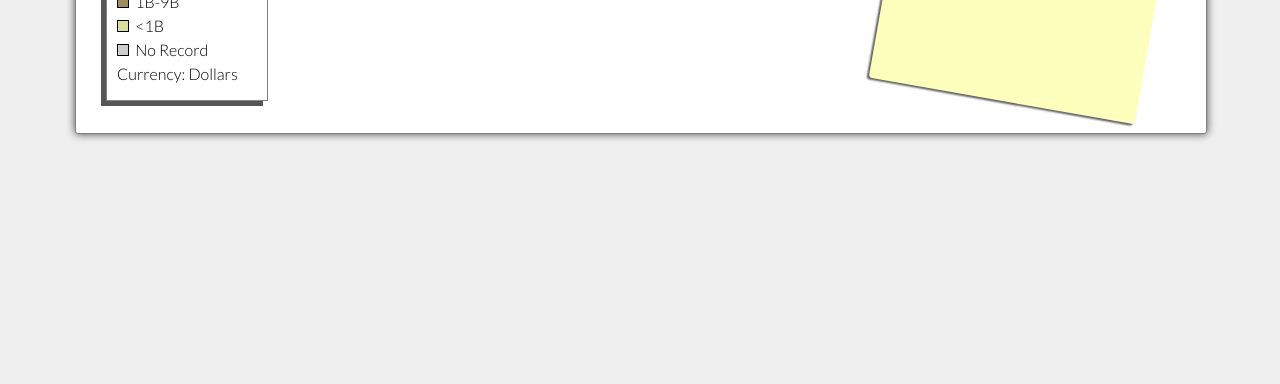
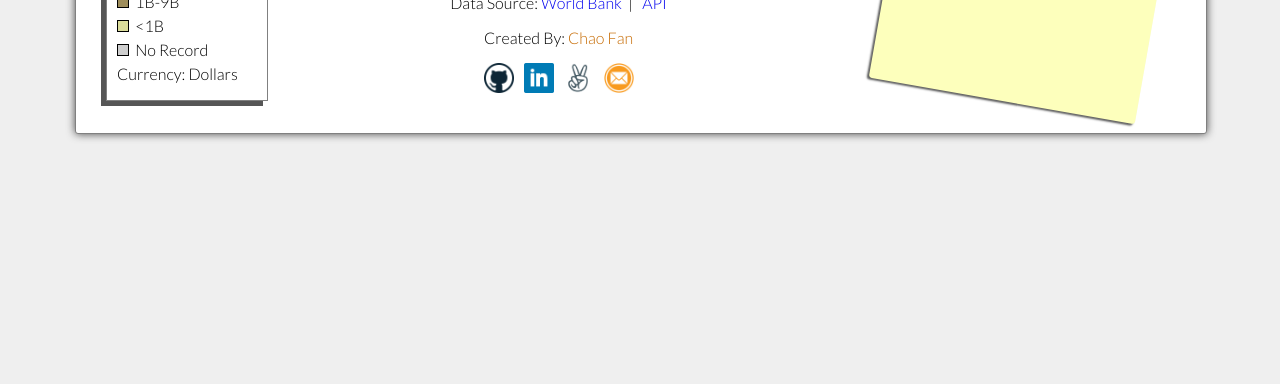
Before and after one commit to chaofan85/GDP_Map, a website built with webpack: page index.html in a window 1280 px wide. Shown: the part 416-800 px from the top of the page. Built offline with nearby package versions, Linux system fonts and the light colour scheme; no server answers; a web font is replaced by a local one; what datamaps would draw is missing.

Commit message:
resized picture

```diff
--- a/index.html
+++ b/index.html
@@ -48,7 +48,7 @@
 
         <div class="app-info">
           <div class="title">GDP MAP <a href="https://en.wikipedia.org/wiki/Gross_domestic_product" target="_blank"><span class="gdp-link">(What is GDP?)</span></a></div>
-          <!-- <p class="source">
+          <p class="source">
             Data Source: <a href="http://www.worldbank.org/">World Bank</a>
             &nbsp;| &nbsp;
             <a href="https://datahelpdesk.worldbank.org/knowledgebase/topics/125589-developer-information">API</a>
@@ -61,7 +61,7 @@
               <a href="https://angel.co/chao-fan-1" target="_blank"><div class="icon3"></div></a>
               <a href="mailto:fanchao05@gmail.com" target="_blank"><div class="icon4"></div></a>
             </div>
-          </div> -->
+          </div>
 
         </div>
       </section>
```
Also changed, not shown: images/demo.jpg.
